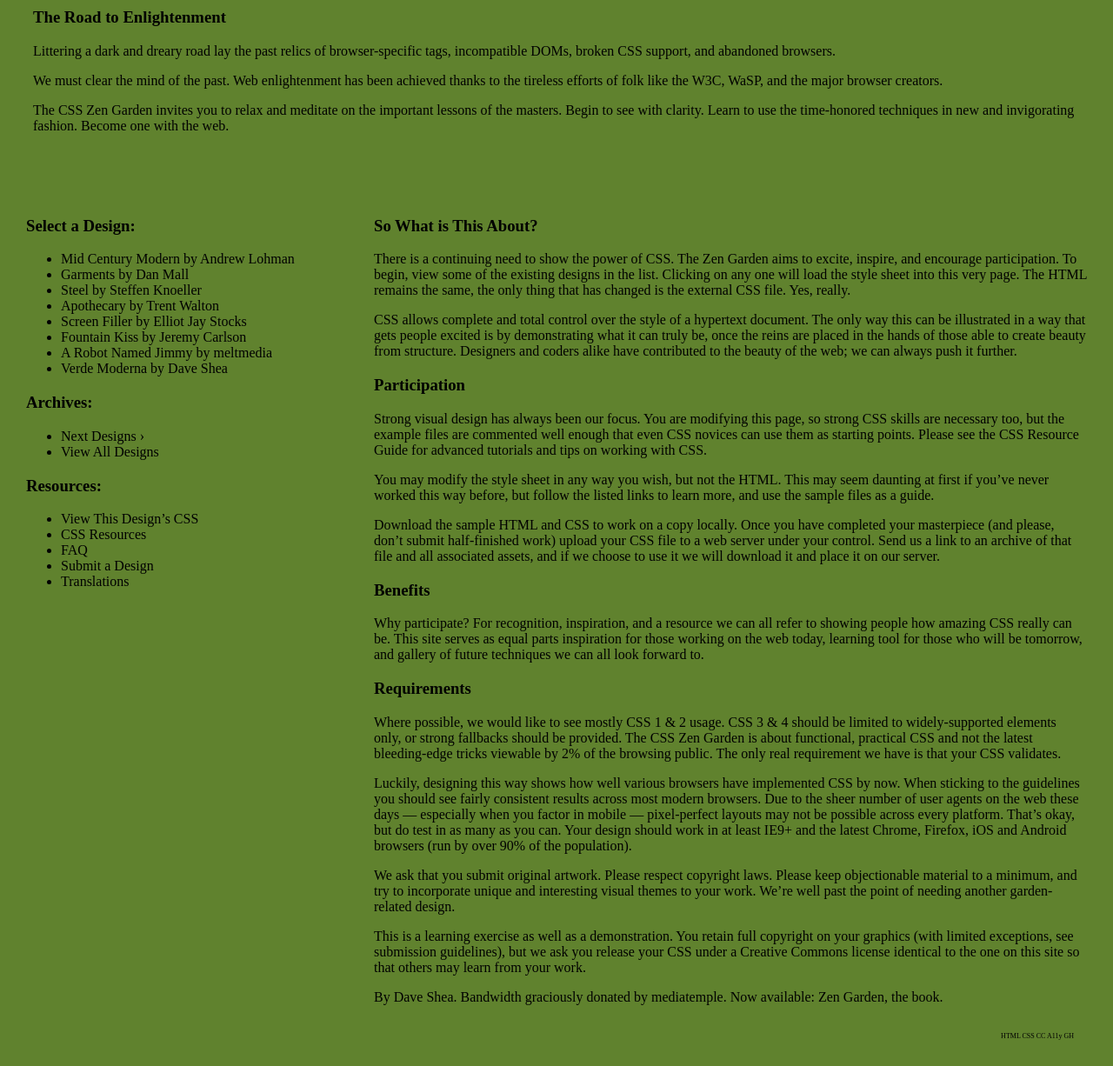
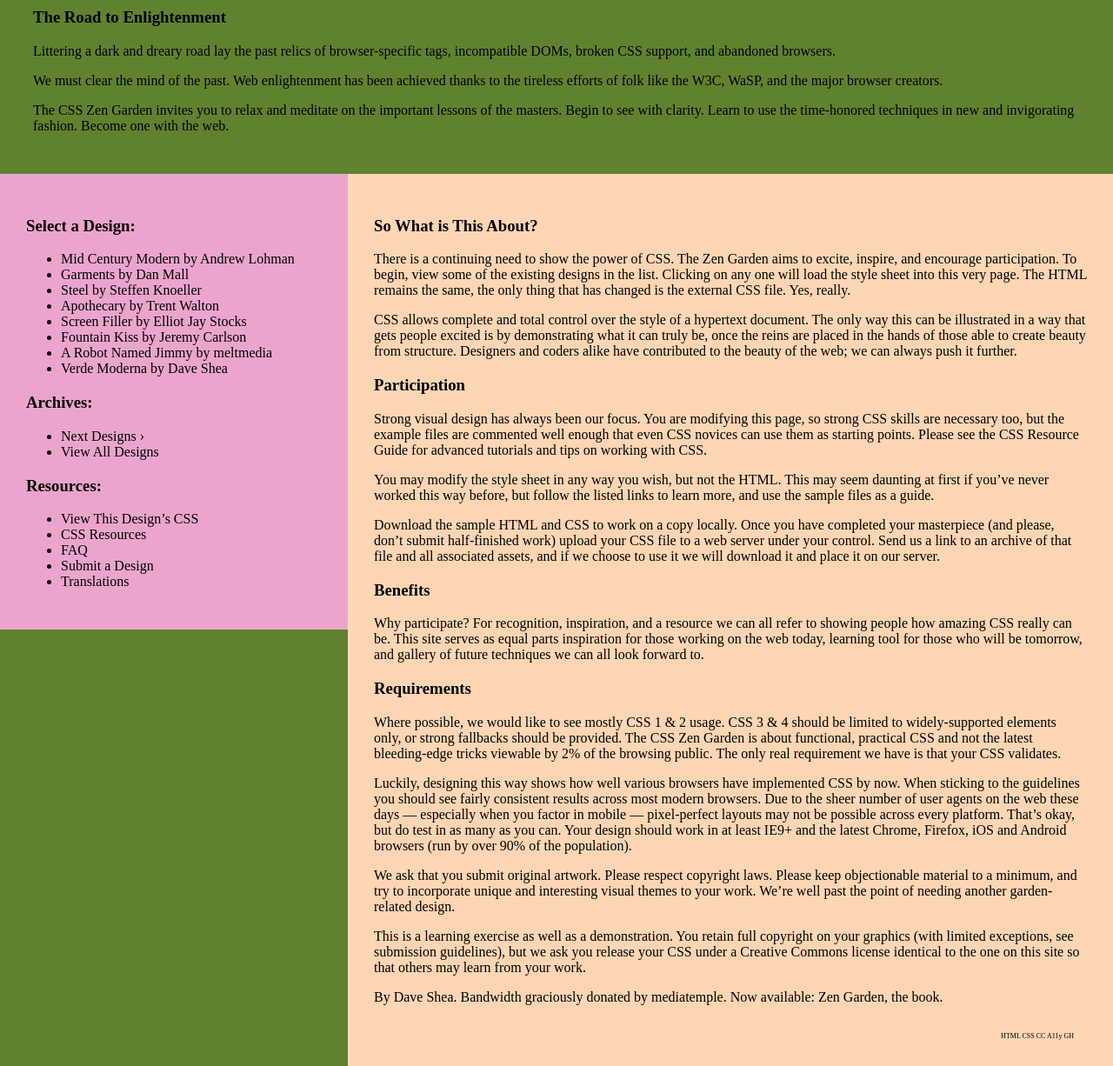
Before and after one commit to micahwelf/micahwelf.github.io, a web app: file zen_garden/index.html in a window 1280 px wide. Shown: the part 281-1507 px from the top of the page at 87% size. Run offline with its HTML, style and script files only (its server is not run), Linux system fonts and the light colour scheme; some libraries are stand-ins or nearby versions.

Commit message:
tweaked colors

```diff
--- a/zen_garden/css/micah.css
+++ b/zen_garden/css/micah.css
@@ -15,8 +15,12 @@
 }
 
 [role="main"] {
+    background: #ffd6b4;
+}
 
-}
+.sidebar {
+	background: #eba5cd;
+
 
 /*  dark: 0d1c00   med: 2E590B   mid: 5F9730     Light: 9AD36B   Pale: CDF4AC */
 
```
